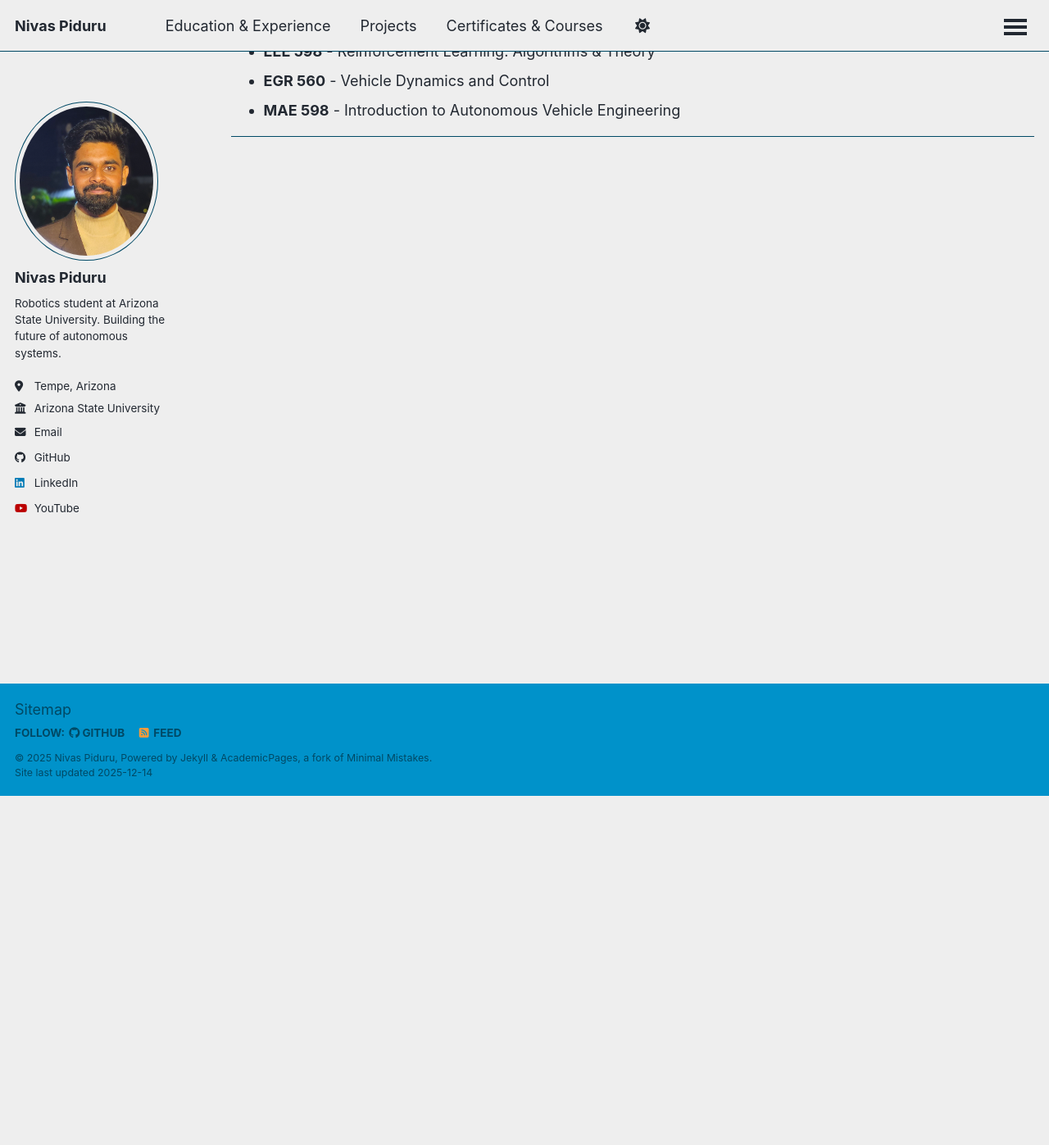
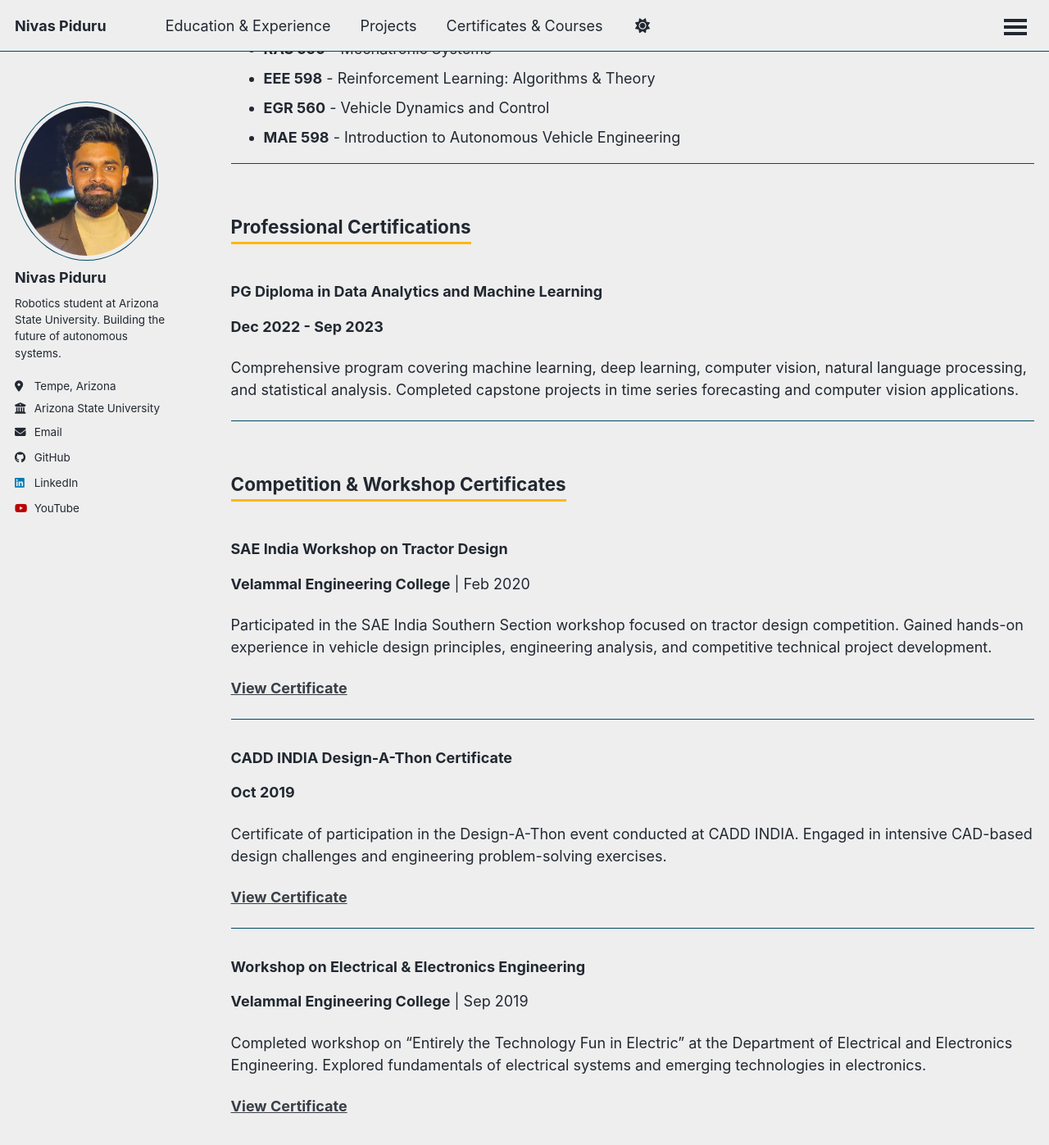
Before and after one commit to NivasPiduru/nivaspiduru.github.io, a Jekyll site: the page built from _pages/courses.md, in a window 1280 px wide and 1400 px high, scrolled down 429 px. Shown: the top 1397 px of the window at 82% size. Built offline with Jekyll 4.4.1, drawn with Linux system fonts in a browser that asks for light colours; a script that is not in the unit is left out; some of the changed text lies outside the part shown.

Commit message:
Update courses.md

```diff
--- a/_pages/courses.md
+++ b/_pages/courses.md
@@ -5,7 +5,7 @@ permalink: /courses/
 author_profile: true
 ---
 
-## Master's Coursework
+<h2 style="border-bottom: 3px solid #FDB813; display: inline-block; padding-bottom: 5px;">Master's Coursework</h2>
 
 ### Robotics and Autonomous Systems (MS)
 **Arizona State University** | Jan 2025 - Dec 2026
@@ -19,3 +19,39 @@ author_profile: true
 * **MAE 598** - Introduction to Autonomous Vehicle Engineering
 
 ---
+
+<h2 style="border-bottom: 3px solid #FDB813; display: inline-block; padding-bottom: 5px;">Professional Certifications</h2>
+
+### PG Diploma in Data Analytics and Machine Learning
+**Dec 2022 - Sep 2023**
+
+Comprehensive program covering machine learning, deep learning, computer vision, natural language processing, and statistical analysis. Completed capstone projects in time series forecasting and computer vision applications.
+
+---
+
+<h2 style="border-bottom: 3px solid #FDB813; display: inline-block; padding-bottom: 5px;">Competition & Workshop Certificates</h2>
+
+### SAE India Workshop on Tractor Design
+**Velammal Engineering College** | Feb 2020
+
+Participated in the SAE India Southern Section workshop focused on tractor design competition. Gained hands-on experience in vehicle design principles, engineering analysis, and competitive technical project development.
+
+**[View Certificate](https://raw.githubusercontent.com/NivasPiduru/nivaspiduru.github.io/master/images/cert-saeindia-tractor.png)**
+
+---
+
+### CADD INDIA Design-A-Thon Certificate
+**Oct 2019**
+
+Certificate of participation in the Design-A-Thon event conducted at CADD INDIA. Engaged in intensive CAD-based design challenges and engineering problem-solving exercises.
+
+**[View Certificate](https://raw.githubusercontent.com/NivasPiduru/nivaspiduru.github.io/master/images/cert-caddind-design.png)**
+
+---
+
+### Workshop on Electrical & Electronics Engineering
+**Velammal Engineering College** | Sep 2019
+
+Completed workshop on "Entirely the Technology Fun in Electric" at the Department of Electrical and Electronics Engineering. Explored fundamentals of electrical systems and emerging technologies in electronics.
+
+**[View Certificate](https://raw.githubusercontent.com/NivasPiduru/nivaspiduru.github.io/master/images/cert-velammal-electronics.png)**
```
